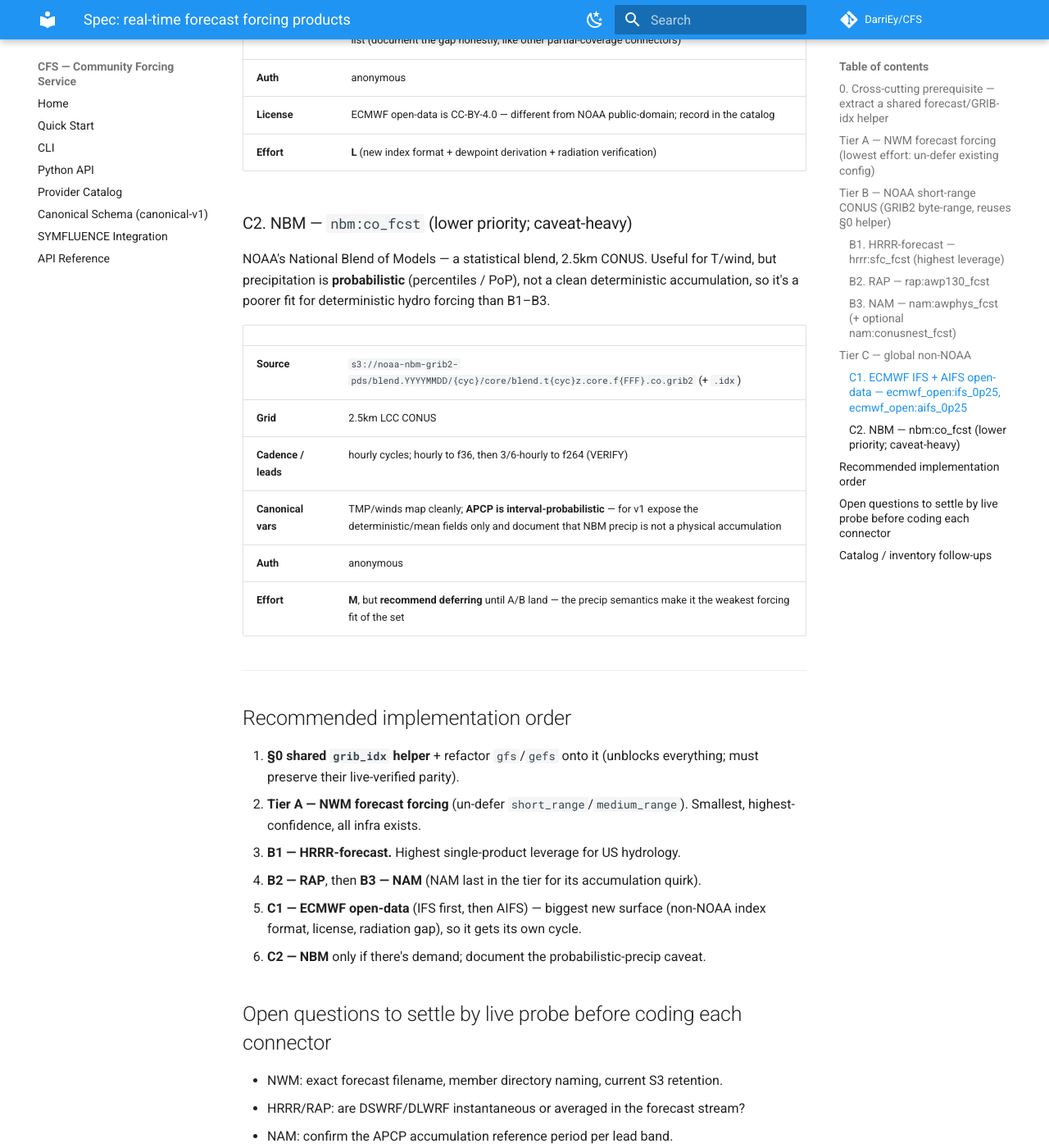
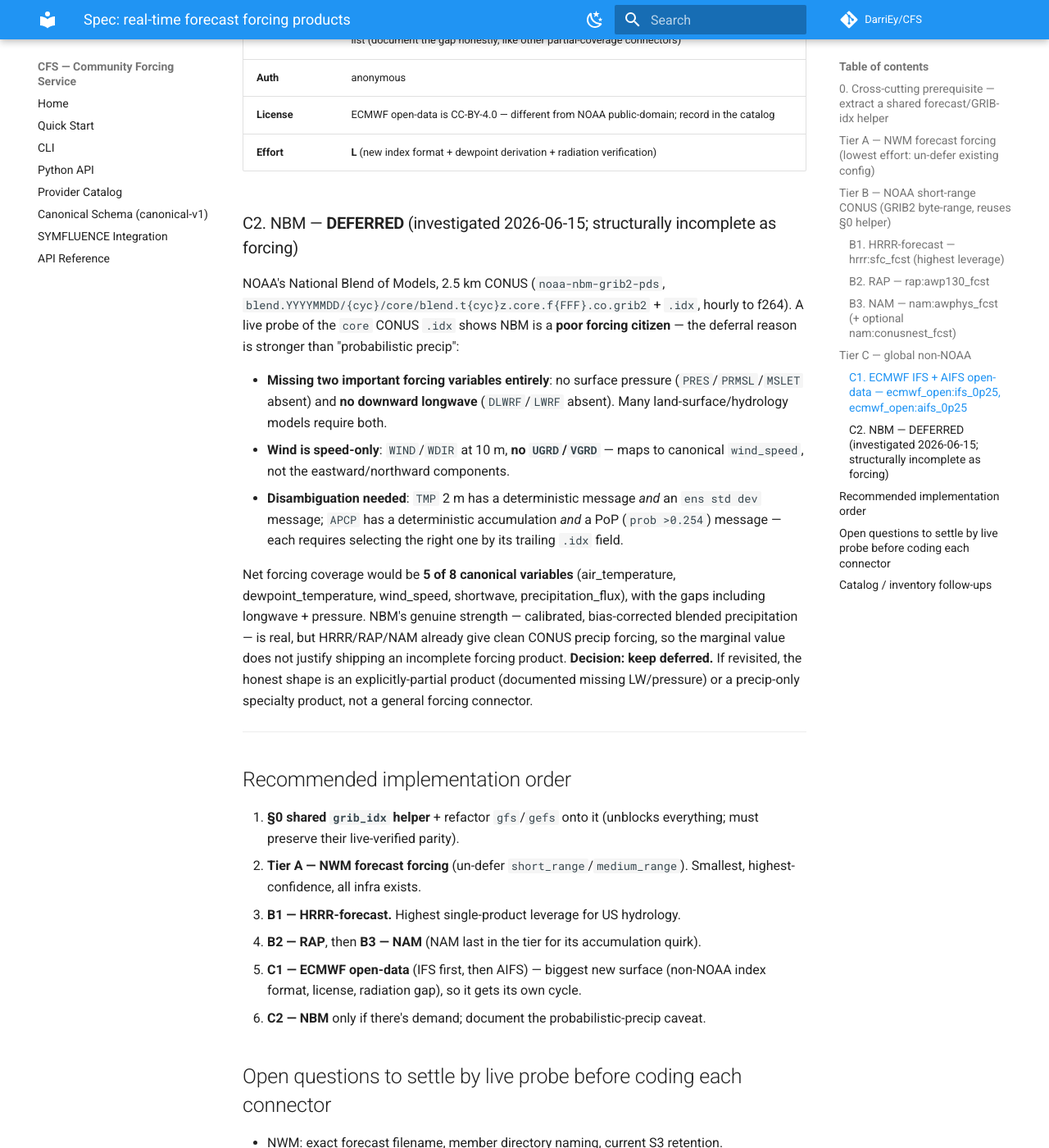
Before and after one commit to DarriEy/CFS, an MkDocs documentation site: the page built from docs/specs/realtime-forecasts.md, in a window 1280 px wide and 1400 px high, scrolled down 5244 px. Shown: the whole window at 82% size. Built offline with MkDocs 1.6.1 and Material for MkDocs 9.7.7, drawn with Linux system fonts in a browser that asks for light colours; comment, search, counter and statistics services are not loaded.

Commit message:
Document NBM deferral rationale (incomplete as forcing)
Live-probed the NBM core CONUS .idx: NBM is missing surface pressure and
downward longwave entirely, ships wind as speed-only (no U/V components), and
its TMP/APCP need disambiguation from ens-std-dev / PoP variants — net 5 of 8
canonical forcing vars, gaps including LW + pressure. HRRR/RAP/NAM already
cover CONUS precip forcing cleanly, so NBM stays deferred (the reason is
stronger than just "probabilistic precip"). Spec C2 updated with the concrete
field inventory.

Co-Authored-By: Claude Opus 4.8 (1M context) <noreply@anthropic.com>

```diff
--- a/docs/specs/realtime-forecasts.md
+++ b/docs/specs/realtime-forecasts.md
@@ -153,21 +153,31 @@ model; AIFS is ECMWF's ML model. Both 0.25° global on a regular lat/lon grid.
 | **License** | ECMWF open-data is CC-BY-4.0 — different from NOAA public-domain; record in the catalog |
 | **Effort** | **L** (new index format + dewpoint derivation + radiation verification) |
 
-### C2. NBM — `nbm:co_fcst` (lower priority; caveat-heavy)
+### C2. NBM — **DEFERRED** (investigated 2026-06-15; structurally incomplete as forcing)
 
-NOAA's National Blend of Models — a statistical blend, 2.5km CONUS. Useful for
-T/wind, but precipitation is **probabilistic** (percentiles / PoP), not a clean
-deterministic accumulation, so it's a poorer fit for deterministic hydro forcing
-than B1–B3.
+NOAA's National Blend of Models, 2.5 km CONUS (`noaa-nbm-grib2-pds`,
+`blend.YYYYMMDD/{cyc}/core/blend.t{cyc}z.core.f{FFF}.co.grib2` + `.idx`, hourly
+to f264). A live probe of the `core` CONUS `.idx` shows NBM is a **poor forcing
+citizen** — the deferral reason is stronger than "probabilistic precip":
 
-| | |
-|---|---|
-| **Source** | `s3://noaa-nbm-grib2-pds/blend.YYYYMMDD/{cyc}/core/blend.t{cyc}z.core.f{FFF}.co.grib2` (+ `.idx`) |
-| **Grid** | 2.5km LCC CONUS |
-| **Cadence / leads** | hourly cycles; hourly to f36, then 3/6-hourly to f264 (VERIFY) |
-| **Canonical vars** | TMP/winds map cleanly; **APCP is interval-probabilistic** — for v1 expose the deterministic/mean fields only and document that NBM precip is not a physical accumulation |
-| **Auth** | anonymous |
-| **Effort** | **M**, but **recommend deferring** until A/B land — the precip semantics make it the weakest forcing fit of the set |
+- **Missing two important forcing variables entirely**: no surface pressure
+  (`PRES`/`PRMSL`/`MSLET` absent) and **no downward longwave** (`DLWRF`/`LWRF`
+  absent). Many land-surface/hydrology models require both.
+- **Wind is speed-only**: `WIND`/`WDIR` at 10 m, **no `UGRD`/`VGRD`** — maps to
+  canonical `wind_speed`, not the eastward/northward components.
+- **Disambiguation needed**: `TMP` 2 m has a deterministic message *and* an
+  `ens std dev` message; `APCP` has a deterministic accumulation *and* a PoP
+  (`prob >0.254`) message — each requires selecting the right one by its
+  trailing `.idx` field.
+
+Net forcing coverage would be **5 of 8 canonical variables** (air_temperature,
+dewpoint_temperature, wind_speed, shortwave, precipitation_flux), with the
+gaps including longwave + pressure. NBM's genuine strength — calibrated,
+bias-corrected blended precipitation — is real, but HRRR/RAP/NAM already give
+clean CONUS precip forcing, so the marginal value does not justify shipping an
+incomplete forcing product. **Decision: keep deferred.** If revisited, the
+honest shape is an explicitly-partial product (documented missing LW/pressure)
+or a precip-only specialty product, not a general forcing connector.
 
 ---
 
```
